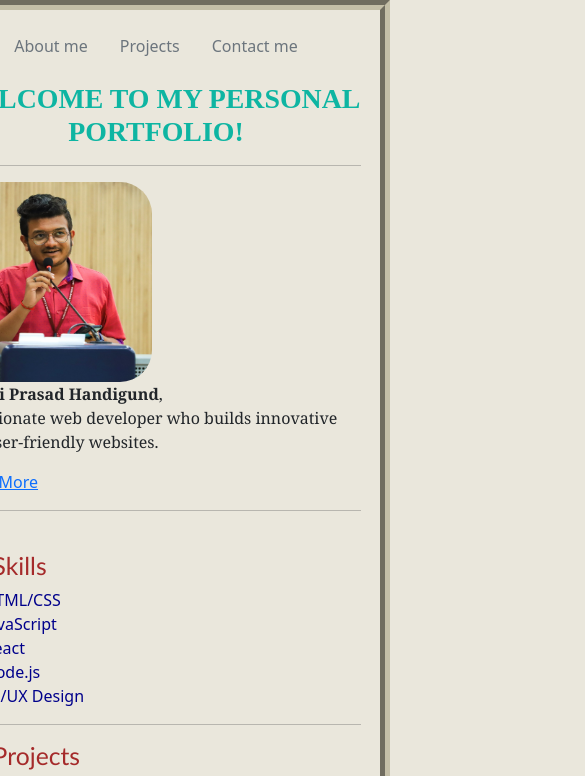
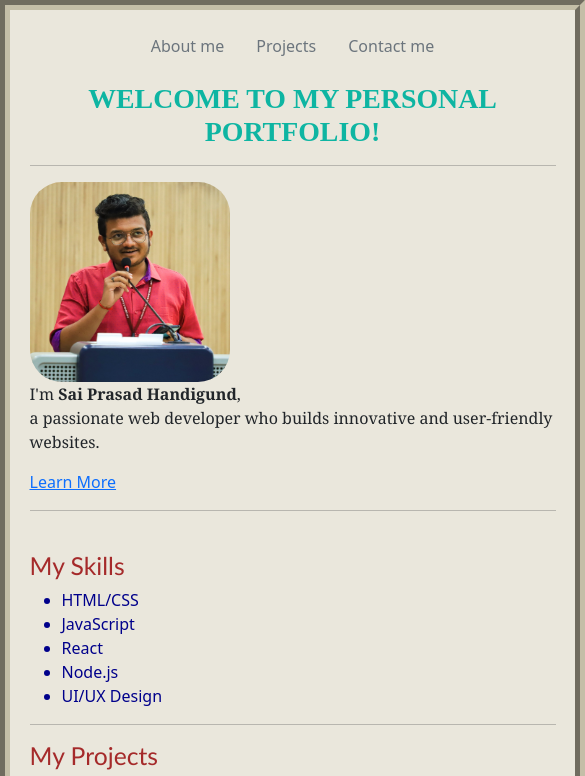
Before and after one commit to Saiph45/saiph45.github.io, a plain HTML site: page index.html in a window 390 px wide. Shown: the top 776 px of the page, 585 px wide, since content can reach past the window. Drawn offline with nearby package versions, Linux system fonts and the light colour scheme; a script that the page names is missing.

Commit message:
Update index.html

```diff
--- a/index.html
+++ b/index.html
@@ -44,7 +44,7 @@
         body{
             background-color:#EAE7DC;
             padding-left: 5%;
-            margin-inline-start: -20%;
+            margin-inline-end: -50%;
             padding-bottom: 2rem;
             border: 10px groove #c4bea7 ;
         }
```
